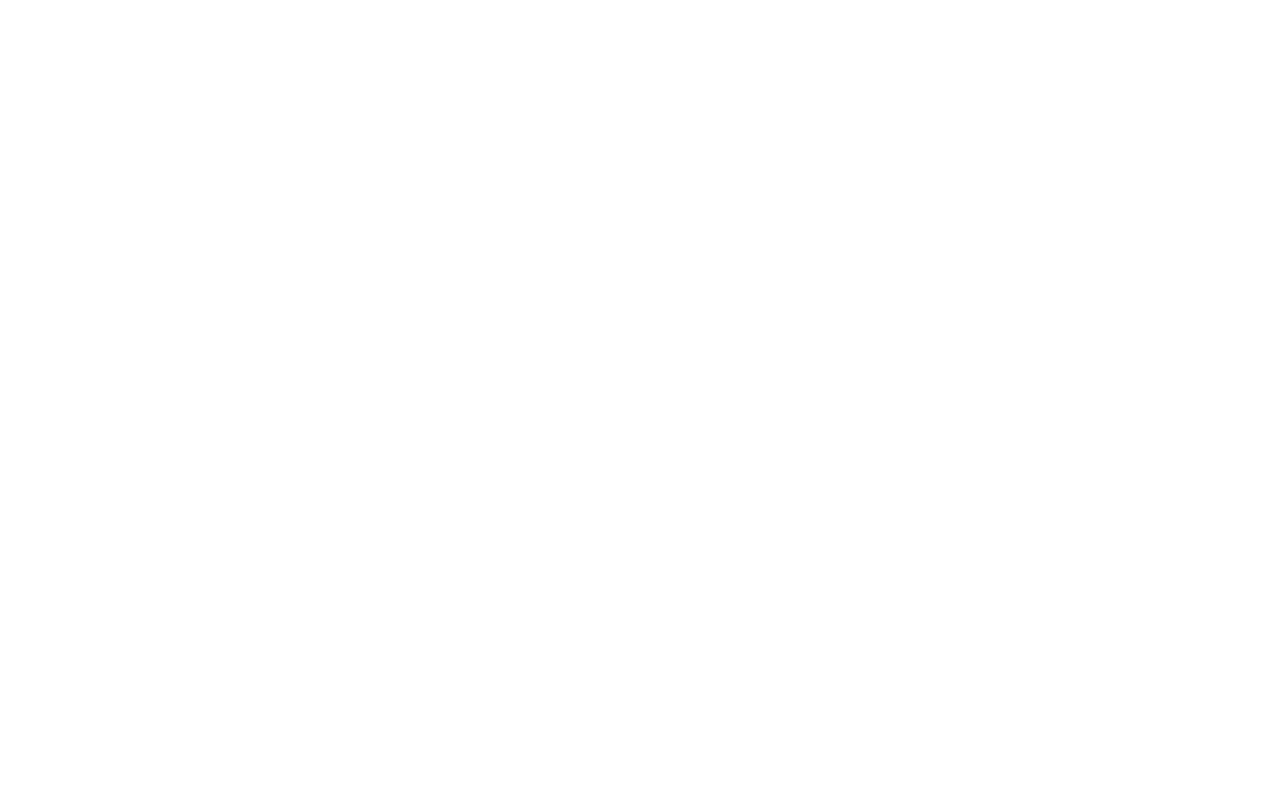
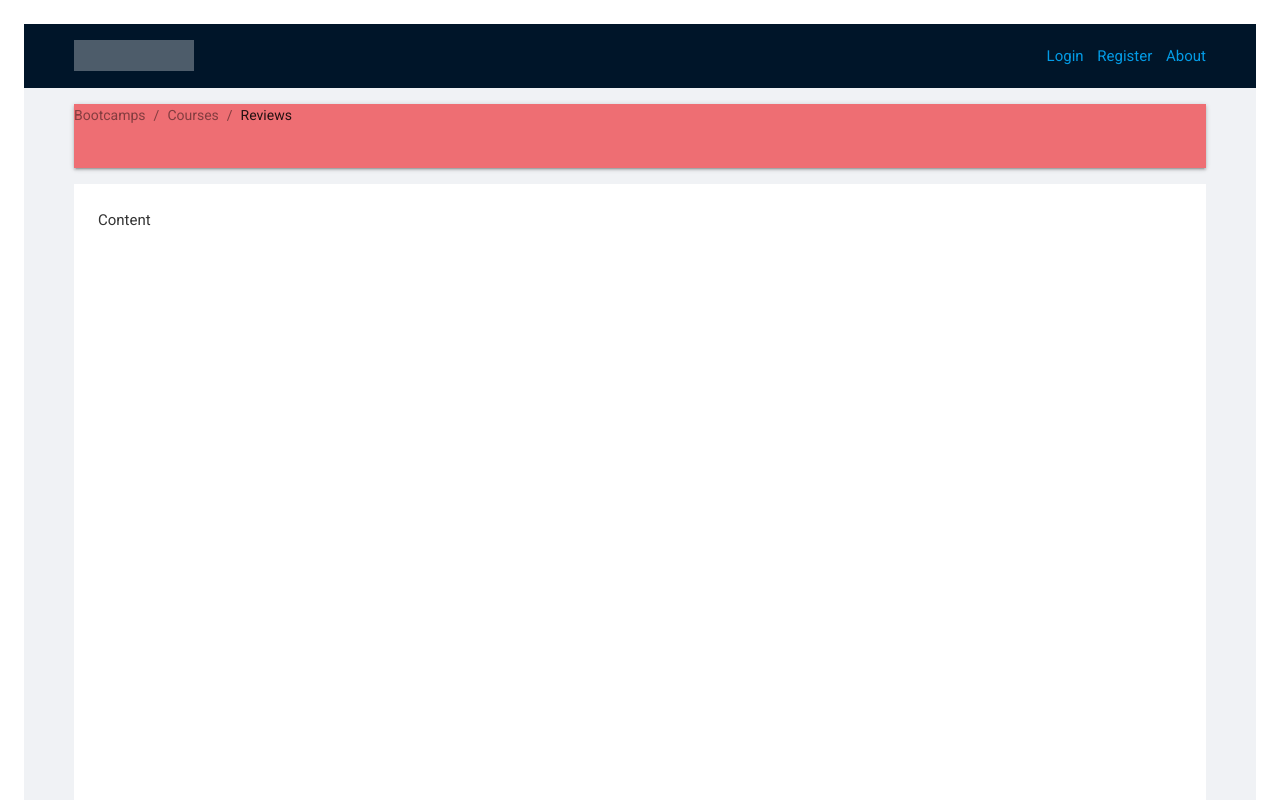
Before and after one commit to Mwakisaghu/devcamper_api_frontend, a React (Create React App) app: page / in a window 1280 px wide. Before the commit this address had no page. Shown: the top 800 px of the page. Built offline with nearby package versions, Linux system fonts and the light colour scheme.

Commit message:
This shows navigation & route to Home

```diff
--- a/src/App.js
+++ b/src/App.js
@@ -2,6 +2,8 @@ import React, { useEffect } from 'react';
 import { BrowserRouter, Routes, Route } from 'react-router-dom';
 import Login from './components/layout/Login';
 import Register from './components/layout/Register';
+import Home from './components/pages/Home';
+import About from './components/pages/About';
 import './App.css';
 import { Provider } from 'react-redux';
 import store from './store';
@@ -18,6 +20,8 @@ const App = () => {
     <Provider store={store}>
       <BrowserRouter>
         <Routes>
+          <Route exact path="/" element={<Home />} />
+          <Route exact path="/about" element={<About />} />
           <Route exact path="/login" element={<Login />} />
           <Route exact path="/register" element={<Register />} />
         </Routes>
--- a/src/components/layout/Login.js
+++ b/src/components/layout/Login.js
@@ -11,7 +11,7 @@ const Login = ({ user, loginUser }) => {
 
   useEffect(() => {
     if (user.token !== null) {
-      return navigate('/');
+      return navigate('/Home');
     }
     // eslint-disable-next-line react-hooks/exhaustive-deps
   }, [user.token]);
```
